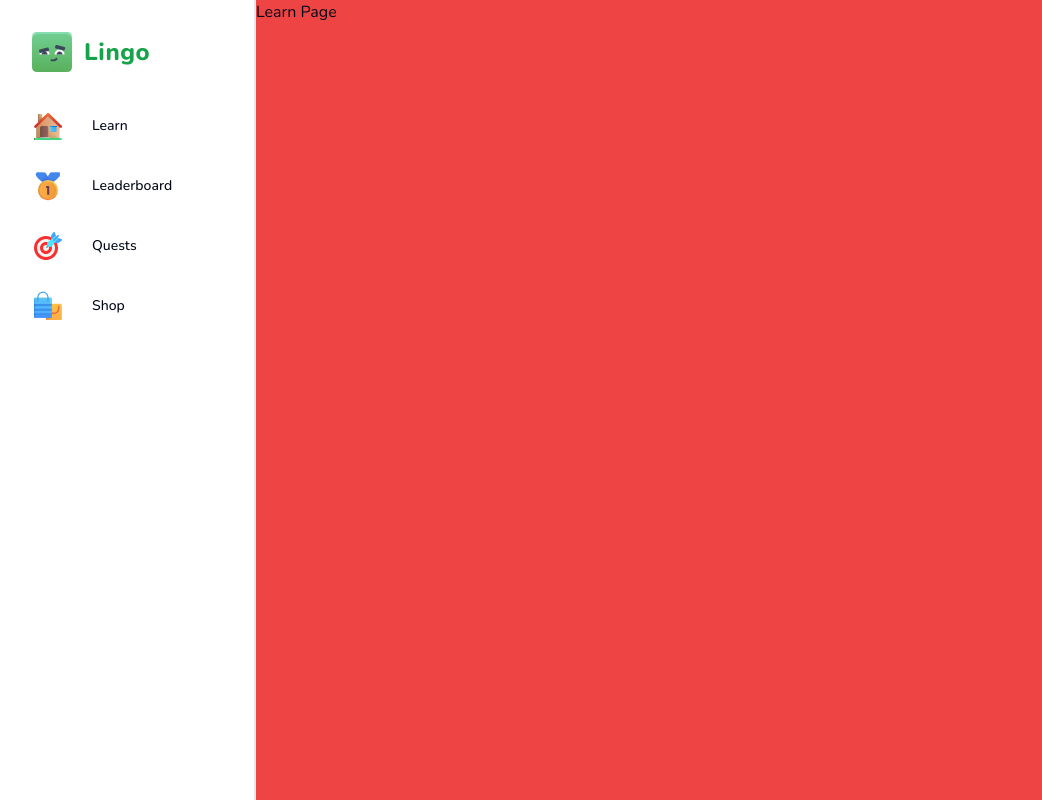
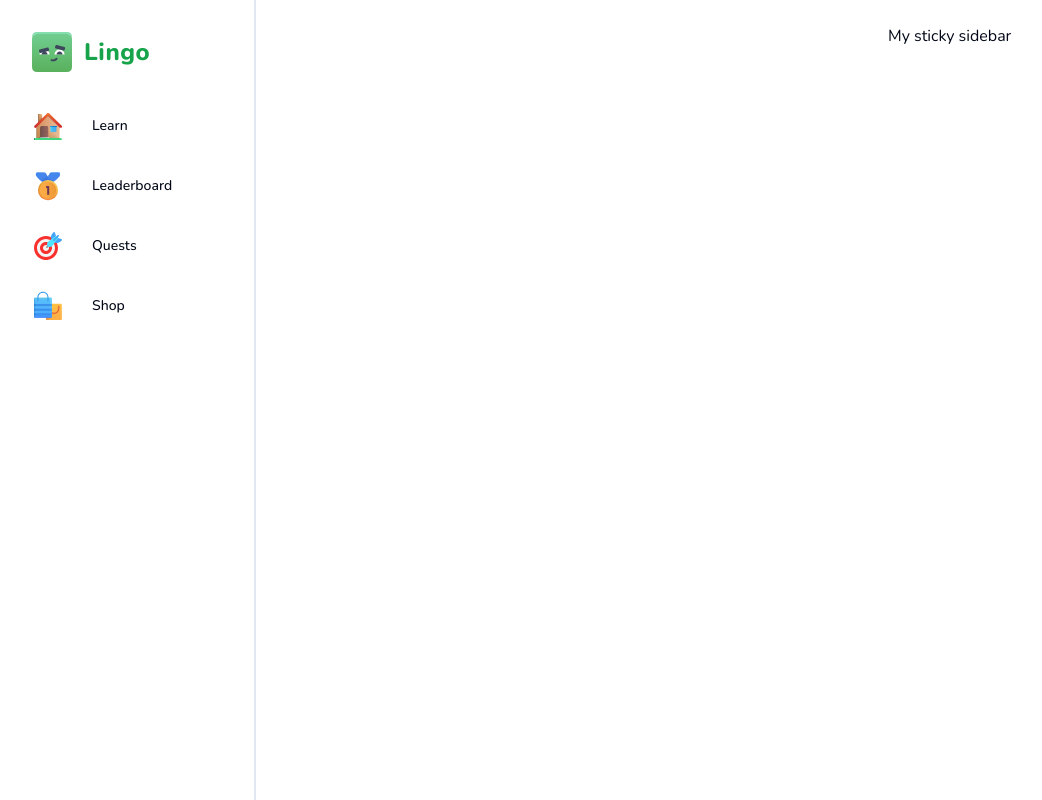
Before and after one commit to haikaljs/LINGO-CWA, a Next.js app: page /learn in a window 1280 px wide. Shown: the whole page, without its empty margins (0-1042 px from the left). Built offline with nearby package versions, Linux system fonts and the light colour scheme.

Commit message:
Learn - Design StickyWrapper, FeedWrapper

```diff
--- a/app/(main)/layout.tsx
+++ b/app/(main)/layout.tsx
@@ -8,10 +8,10 @@
 const MainLayout = ({ children }: Props) => {
   return (
     <>
-      <MobileHeader/>
+      <MobileHeader />
       <Sidebar className="hidden lg:flex" />
       <main className="lg:pl-[256px] h-full pt-[50px] lg:pt-0">
-        <div className="bg-red-500 h-full">{children}</div>
+        <div className="max-w-[1056px] mx-auto pt-6 h-full">{children}</div>
       </main>
     </>
   );
--- a/app/(main)/learn/page.tsx
+++ b/app/(main)/learn/page.tsx
@@ -1,5 +1,15 @@
+import { FeedWrapper } from "@/components/feedback-wrapper";
+import { StickyWrapper } from "@/components/sticky-wrapper";
+
 const LearnPage = () => {
-  return <div>Learn Page</div>;
+  return (
+    <div className="flex flex-row-reverse gap-[48px] px-6 ">
+      <StickyWrapper>My sticky sidebar</StickyWrapper>
+      <FeedWrapper>
+
+      </FeedWrapper>
+    </div>
+  );
 };
 
 export default LearnPage;
--- /dev/null
+++ b/components/feedback-wrapper.tsx
@@ -0,0 +1,7 @@
+type Props = {
+  children: React.ReactNode;
+};
+
+export const FeedWrapper = ({ children }: Props) => {
+  return <div className="flex-1 relative top-0 pb-10">{children}</div>;
+};
--- /dev/null
+++ b/components/sticky-wrapper.tsx
@@ -0,0 +1,13 @@
+type Props = {
+  children: React.ReactNode;
+};
+
+export const StickyWrapper = ({ children }: Props) => {
+  return (
+    <div className="hidden lg:block w-[368px] sticky self-end bottom-6">
+      <div className="min-h-[calc(100vh-48px)] sticky top-6 flex flex-col gap-y-4">
+        {children}
+      </div>
+    </div>
+  );
+};
```
